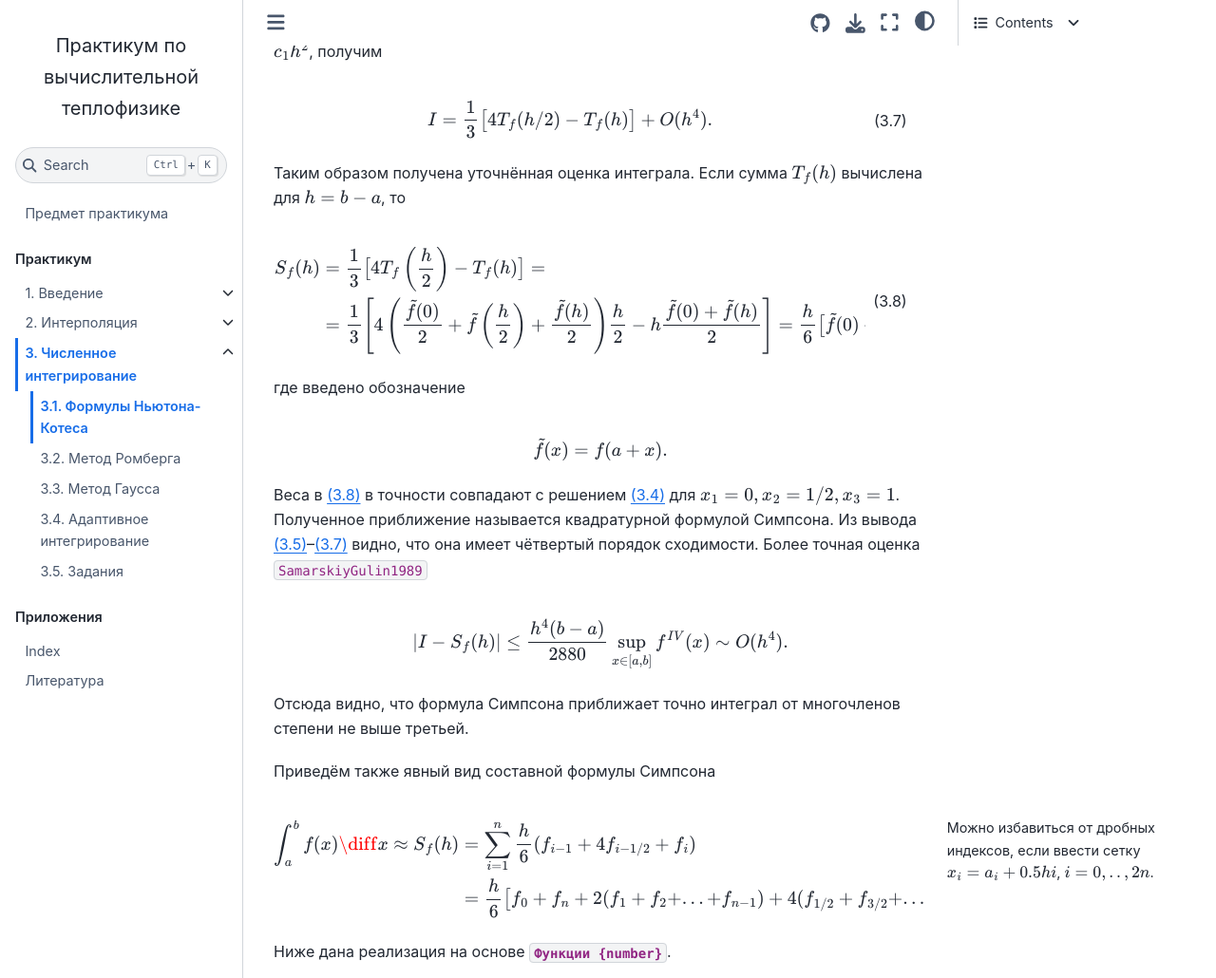
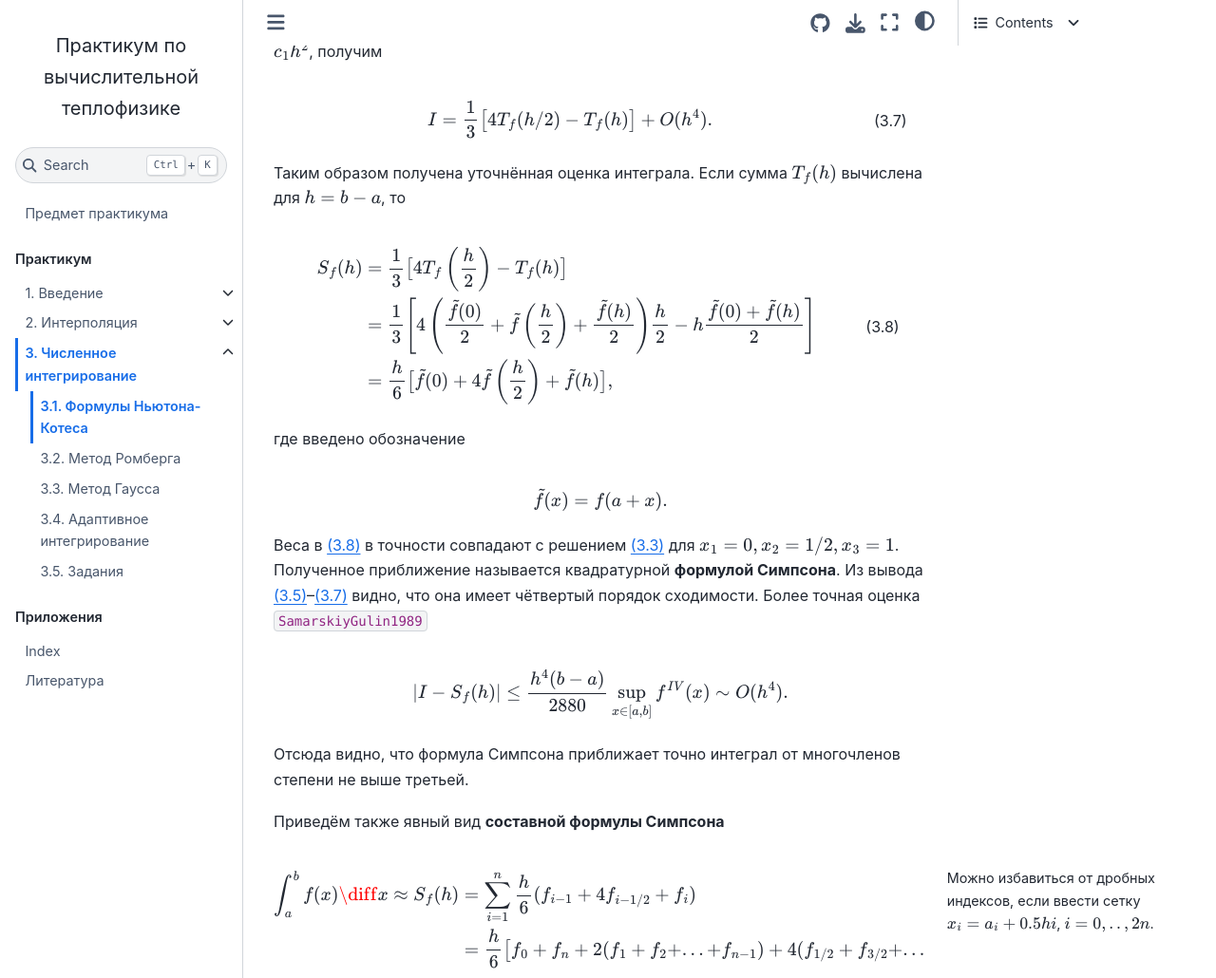
Before and after one commit to stepanzh/computational_thermodynamics, a Jupyter Book: the page built from book/integration/newton_cotes.md, in a window 1280 px wide and 1400 px high, scrolled down 4748 px, cut to the strip 0-1030 px from the top of the window. Shown: the whole strip at 95% size. Built offline with Jupyter Book 1.0.4 settings and Sphinx 7.4.7 and the Sphinx Book theme 1.1.4, drawn with Linux system fonts in a browser that asks for light colours; cross-references to code outside the pages are shown as plain code; some of the changed text lies outside the part shown.

Commit message:
Index entries and proof:definition

````diff
--- a/book/integration/newton_cotes.md
+++ b/book/integration/newton_cotes.md
@@ -25,6 +25,8 @@
 
 Очевидный способ -- ввести равномерную сетку $\{x_i = \frac{i-1}{N-1}, i = 1, \dots, N\}$ или $\{x_i = \frac{i - 1/2}{N}, i = 1, \dots, N\}$, вычислить полиномиальную интерполяцию подынтегральной функции по значениям в этих точках и взять значение интеграла от полиномиальной интерполяции за приближение к интегралу $I$.
 
+```{index} формула; Ньютона-Котеса
+```
 Получаемые таким образом квадратурные формулы называются **формулами Ньютона-Котеса**. Два выбора узлов интерполяции соответствуют *закрытым* (концы отрезка входят в множество узлов) и *открытым* (концы отрезка не входят во множество узлов) формулам.
 
 Веса формул Ньютона-Котеса определяются из условия, что формула с $N$ узлами должна давать точное значение интеграла для всех многочленов степени ниже $N$, в частности, для "чистых" степеней $x^p$:
@@ -67,6 +69,8 @@
 \right)
 ```
 
+```{index} квадратура; алгебраический порядок
+```
 Говорят, что квадратурная формула имеет **алгебраический порядок** $p$, если она точна для всех многочленов степени $p$ и меньше. Из формулы для вычисления весов видно, что квадратура Ньютона-Котеса с $N$ узлами имеет алгебраический порядок как минимум $N-1$. Однако из симметрии задачи легко показать, что веса удовлетворяют условию $w_i = w_{N-i+1}$. Это приводит к тому, что формулы с нечетным $N$ приобретают "дополнительный" порядок точности и имеют алгебраический порядок $N$ (это легко видеть, заметив, что для отрезка $[-1; 1]$ квадратурная формула дает ноль для нечётных функций, т.е. интегрирует их точно, а функция $f(x) = x^N$ -- нечётная при нечётном $N$).
 
 Кажется, что точность формул Ньютона-Котеса растет с повышением порядка, но при расчетах с конечной точностью это не так. При повышении степени в этих формулах появляются отрицательные веса, что приводит к численной неустойчивости. Поэтому в основном применяются формулы Ньютона-Котеса низких порядков. В этом случае лучше брать закрытые формулы, т.к. конечная точка одного подотрезка является начальной точкой следующего, что экономит одно вычисление подынтегральной функции по сравнению с открытыми формулами того же порядка точности. Тем не менее, если на одном из концов отрезка функция имеет особенность, применение открытых формул позволяет избежать её вычисления в этой точке.
@@ -77,6 +81,8 @@
 
 Для открытой формулы с 1 узлом (т.е. подынтегральная функция приближается константой):
 
+```{index} формула; средних прямоугольников
+```
 ```{margin}
 Существуют также формулы левых и правых прямоугольников, но у них хуже точность.
 ```
@@ -84,7 +90,7 @@
 \int_{0}^{1} f(x)\diff x \approx f(1/2),
 ```
 
-Эту формулу называют формулой *средних прямоугольников* (*midpoint rule*).
+Эту формулу называют формулой **средних прямоугольников** (*midpoint rule*).
 
 Составная формула прямоугольников имеет вид
 
@@ -164,8 +170,10 @@
 
 ## Формула трапеций
 
-Если аппроксимировать функцию на отрезке $[x_{i-1}, x_{i}]$ прямой, проходящей через значения на концах отрезка, то получим
+Если аппроксимировать функцию на отрезке $[x_{i-1}, x_{i}]$ прямой, проходящей через значения на концах отрезка, то получим **формулу трапеций** (*trapezoidal rule*)
 
+```{index} формула; трапеций
+```
 ```{math}
 \int_{x_{i-1}}^{x_i} f(x)\diff x \approx \frac{f(x_{i-1}) + f(x_i)}{2} h.
 ```
@@ -203,8 +211,9 @@
 \end{array}
 \right)
 ```
-
-Просуммировав {eq}`quadrature_composite`, получим составную квадратурную формулу для отрезка $[a, b]$:
+```{index} формула; трапеций (составная)
+```
+Просуммировав {eq}`quadrature_composite`, получим **составную формулу трапеций** для отрезка $[a, b]$:
 
 ```{math}
 \int_a^b f(x)\diff x \approx T_f = h \left(\frac{1}{2} f(x_0) + f(x_1) + f(x_2) + ... + f(x_{n-1}) + \frac{1}{2}f(x_n)\right).
@@ -299,16 +308,17 @@
 ```
 
 Таким образом получена уточнённая оценка интеграла. Если сумма $T_f(h)$ вычислена для $h = b - a$, то
-
+```{index} формула; Симпсона
+```
 ```{math}
 :label: simp_final
 \begin{split}
-S_f(h) &= \frac{1}{3} \big[4 T_f\left(\frac{h}{2}\right) - T_f(h)\big] = \\
+S_f(h) &= \frac{1}{3} \big[4 T_f\left(\frac{h}{2}\right) - T_f(h)\big] \\
 &= \frac{1}{3} \left[
 4 \left(\frac{\tilde{f}(0)}{2} + \tilde{f}\left(\frac{h}{2}\right) + \frac{\tilde{f}(h)}{2}\right)\frac{h}{2} -
 h\frac{\tilde{f}(0) + \tilde{f}(h)}{2}
-\right] =
-\frac{h}{6} \big[ \tilde{f}(0) + 4 \tilde{f}\left(\frac{h}{2}\right) + \tilde{f}(h)\big],
+\right] \\
+&= \frac{h}{6} \big[ \tilde{f}(0) + 4 \tilde{f}\left(\frac{h}{2}\right) + \tilde{f}(h)\big],
 \end{split}
 ```
 
@@ -319,7 +329,7 @@
 ```
 
 Веса в {eq}`simp_final` в точности совпадают с решением {eq}`NewtonCotesGeneral` для $x_1 = 0, x_2 = 1/2, x_3 = 1$.
-Полученное приближение называется квадратурной формулой Симпсона. Из вывода {eq}`simp_step1`--{eq}`simp_bigo` видно,
+Полученное приближение называется квадратурной **формулой Симпсона**. Из вывода {eq}`simp_step1`--{eq}`simp_bigo` видно,
 что она имеет чётвертый порядок сходимости. Более точная оценка {cite}`SamarskiyGulin1989`
 
 ```{math}
@@ -327,8 +337,9 @@
 ```
 
 Отсюда видно, что формула Симпсона приближает точно интеграл от многочленов степени не выше третьей.
-
-Приведём также явный вид составной формулы Симпсона
+```{index} формула; Симпсона (составная)
+```
+Приведём также явный вид **составной формулы Симпсона**
 
 ```{margin}
 Можно избавиться от дробных индексов, если ввести сетку $x_i = a_i + 0.5 h i$, $i=0,..,2n$.
````
Also changed, not shown: book/integration/index.md (+19 -4 lines).
